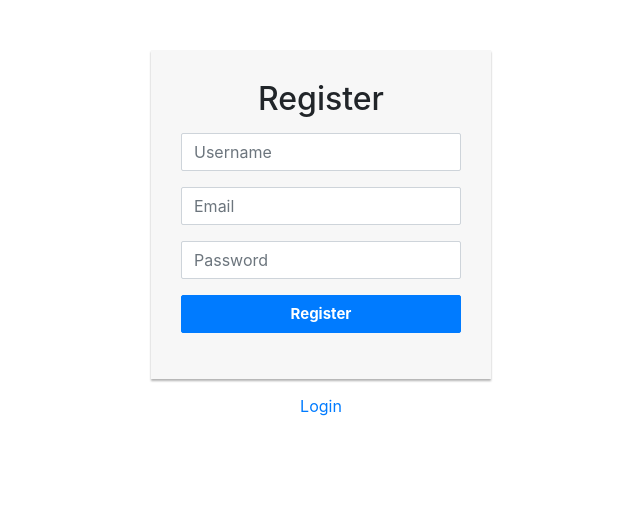
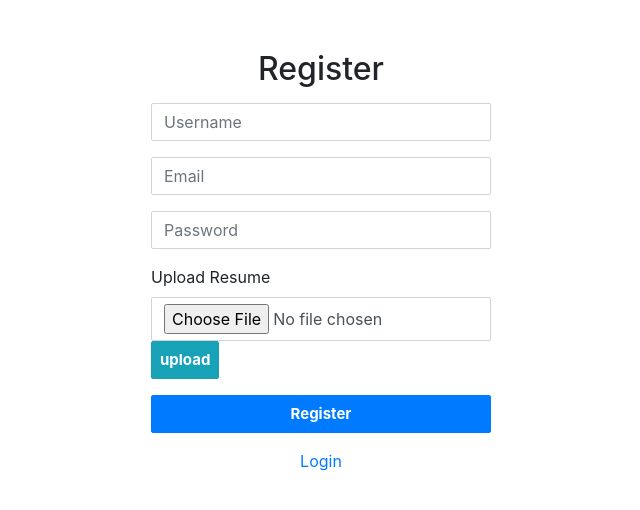
Before and after one commit to TaseenAnsari/taskrudra, a Node server app: page /register in a window 1280 px wide. Shown: the part 56-566 px from the top of the page, without its empty margins (319-959 px from the left). Run offline with Node 20, Linux system fonts and the light colour scheme; some libraries are stand-ins or nearby versions.

Commit message:
upload fuctionality

```diff
--- a/controllers/userAuth.js
+++ b/controllers/userAuth.js
@@ -30,7 +30,9 @@
             status:user[0].status,id:user[0]._id,
             username:req.body.payload.username,
             usernameu:user[0].username,
-            host:config.get('host')})
+            resume: user[0].resume,
+            host:config.get('host')
+        })
 
     }
     catch (err) {
@@ -134,3 +136,17 @@
         res.render('forgot', { message: err.message , type:"danger",host:config.get('host') })
     }
 }
+
+module.exports.upload = async(req,res,next)=>{
+    const resume = req.files
+        if(resume){
+            uploadPath = (require('../filename').dir)() + '/resume/'+ req.params.id+'_'+resume.files.name;
+            resume.files.mv(uploadPath, function(err) {
+                if (err)
+                 return res.send({status:401,message:"file not uploaded"})
+                else{
+                    return res.send({status:200,message:"file uploaded"})
+                }
+              });
+        }
+}
--- /dev/null
+++ b/filename.js
@@ -0,0 +1,3 @@
+module.exports.dir = function(){
+    return __dirname;
+}
--- a/middleware/authenticateApi.js
+++ b/middleware/authenticateApi.js
@@ -10,6 +10,7 @@ module.exports = async(req , res ,next)=>{
     next()
     }
     catch(err){
+        res.send(err.message)
         res.send({status:401,message:"Access Denied"})
     }
 }
--- a/middleware/validateuser.js
+++ b/middleware/validateuser.js
@@ -7,6 +7,7 @@ module.exports = async(req ,res ,next)=>{
         next()
     }
     catch(err){
+        console.log(err.message)
         if(err.message==='"username" length must be at least 3 characters long') return res.send({status:404,message:err.message})
         if(err.message==='"username" is not allowed to be empty') return res.send({status:404,message:err.message})
         if(err.message==='"email" is not allowed to be empty') return res.send({status:404,message:err.message})
--- a/package.json
+++ b/package.json
@@ -22,6 +22,8 @@
     "cookie-parser": "^1.4.6",
     "ejs": "^3.1.6",
     "express": "^4.17.1",
+    "express-fileupload": "^1.2.1",
+    "express-zip": "^3.0.0",
     "helmet": "^4.6.0",
     "joi": "^17.4.2",
     "jsonwebtoken": "^8.5.1",
--- a/routes/userAuth.route.js
+++ b/routes/userAuth.route.js
@@ -1,6 +1,6 @@
 const express = require('express');
 const router = express.Router();
-const {loginUser ,registerUser,login , logout , userForgotPass ,forgotPass , userResetPass  , index ,updateUser} = require('../controllers/userAuth')
+const {loginUser ,registerUser,login , logout , userForgotPass ,forgotPass , userResetPass  , index ,updateUser , upload} = require('../controllers/userAuth')
 const validateLogin = require('../middleware/validatelogin')
 const sendmail = require('../middleware/sendmail')
 const auth = require('../middleware/authenticate')
@@ -14,7 +14,7 @@ router.get('/forgot-password',userForgotPass) // provide forgot password form
 router.get('/reset-password/:id/:token',userResetPass) //provide reset password form
 
 
-
+router.post('/upload/:id',upload) // update user
 router.post('/logout',logout) //un-authorized from all api functionality
 router.post('/forgot-password',forgotPass,sendmail) //send unique password url link to user mail
 router.post('/login',validateLogin,login) //authorized from all api functionality
--- a/routes/users.route.js
+++ b/routes/users.route.js
@@ -1,11 +1,11 @@
 const express = require('express');
 const router = express.Router();
-const {deleteUser , update, getUsers, resetPass ,register} = require('../controllers/users')
+const {deleteUser , update, getUsers, resetPass ,register,resume} = require('../controllers/users')
 const auth2 = require('../middleware/authenticateApi')
 const validateuser = require('../middleware/validateuser')
 const validatereset = require('../middleware/validatereset');
 
-
+router.get('/api/users/resume/:resume',resume) //fetch all user data
 
 
 //API
--- a/server.js
+++ b/server.js
@@ -7,6 +7,9 @@ const users = require('./routes/users.route')
 const userAuth = require('./routes/userAuth.route');
 const helmet = require('helmet');
 const compression = require('compression')
+const upload = require('express-fileupload');
+const zip = require('express-zip');
+
 //Database Connection
 require('./models/connection.db')();
 
@@ -19,6 +22,7 @@ const port = config.get('port') || 5500
 app.use(helmet({
     contentSecurityPolicy: false,
   }))
+app.use(upload())
 app.use(compression())
 app.use(express.urlencoded({ extended: false }));
 app.use(express.json());
@@ -30,6 +34,5 @@ app.use('/', users);
 app.use('/', userAuth)
 
 
-
 //start server
-module.exports = app.listen(process.env.PORT|| port, () => console.log("connect to port",port))
+module.exports.server = app.listen(process.env.PORT|| port, () => console.log("connect to port",port))
--- a/views/index.ejs
+++ b/views/index.ejs
@@ -43,9 +43,13 @@
                         <li class="list-group-item">
                             <h3>#${i+1} ${data[i].username}</h3>
                             <p>${data[i].email}</p>
+                            <p>Resume <a href="/api/users/resume/${data[i].resume}">${data[i].resume}</a>
                             <p>
                                 <span class="text-success"> Active</span>
                             </p>
+                            <div>
+
+                            </div>
                             <div class="row">
                                 <button type="button" class="btn btn-sm btn-danger" onclick="deleteUser('${data[i]._id}')">Delete</button>
                                 <a class="btn btn-sm btn-info ml-1" href="/updateuser/${data[i]._id}">Update</a>
--- a/views/register.ejs
+++ b/views/register.ejs
@@ -56,7 +56,6 @@
         </button>
     </nav>
     <div class="login-form">
-        <form>
             <h2 class="text-center">Register</h2>
             <div class="form-group">
                 <input type="text" class="form-control" placeholder="Username" name="username" required="required">
@@ -67,6 +66,11 @@
             <div class="form-group">
                 <input type="password" class="form-control" placeholder="Password" name="password" required="required">
             </div>
+            <div class="mb-3" id="upload">
+                <label for="formFile" class="form-label">Upload Resume</label>
+                <input class="form-control" type="file" name="resume" accept=".txt,.pdf">
+                <button class="btn btn-sm btn-info" onclick="upload()">upload</button>
+            </div>
             <div class="form-group">
                 <p class="text-danger">
                     <%- message %>
@@ -75,18 +79,18 @@
             <div class="form-group">
                 <button type="button" class="btn btn-primary btn-block" onclick="register()">Register</button>
             </div>
-        </form>
         <p class="text-center"><a href="login">Login</a></p>
     </div>
     <script src="https://cdn.jsdelivr.net/npm/axios/dist/axios.min.js"></script>
     <script>
         const register = async () => {
+            if(!document.getElementsByName('resume') || !document.getElementsByName('filename')[0]) return window.alert('Upload File first')
             const res = await axios.post(`${'<%- host %>'}/api/users/`, {
                 username: document.getElementsByName('username')[0].value,
                 password: document.getElementsByName('password')[0].value,
-                email: document.getElementsByName('email')[0].value
+                email: document.getElementsByName('email')[0].value,
+                resume: document.getElementsByName('filename')[0].innerHTML
             });
-        console.log(res)
         if (res.data.status === 200) {
 
             window.alert('Successfully Register')
@@ -95,13 +99,36 @@
         else if (res.data.status === 404) {
 
             window.alert(res.data.message)
-            window.location.href = `${'<%- host %>'}/register`;
+            // window.location.href = `${'<%- host %>'}/register`;
         }
         else {
             window.alert('User Already Exist')
-            window.location.href = `${'<%- host %>'}/register`;
+            // window.location.href = `${'<%- host %>'}/register`;
         }
     }
+    const upload = async () => {
+            const formData = new FormData();
+            const name = Math.random() * (999999- 99999) + 99999
+            const file = document.getElementsByName('resume')[0].files[0]
+            formData.append("files", file)
+            const res = await axios.post(`${'<%- host %>'}/upload/${name}`, formData)
+            if (res.data.status === 200) {
+                document.getElementById('upload').innerHTML = `
+                <label for="formFile" class="form-label" name="filename">${name}_${file.name}</label>
+                <button class="btn btn-sm btn-danger" onclick="remove()">Remove</button>
+                `
+            }
+            else if(res.data.status === 401){
+                window.location.href = `${'<%- host %>'}`;
+            }
+        }
+        const remove = async () => {
+            document.getElementById('upload').innerHTML = `
+                <label for="formFile" class="form-label">Upload Resume</label>
+                <input class="form-control" type="file" name="resume" accept=".txt,.pdf">
+                <button class="btn btn-sm btn-info" onclick="upload()">upload</button>
+            `
+        }
     </script>
 
 </body>
```
Also changed, not shown: controllers/users.js (+17 -6 lines), models/users.model.js (+7 -2 lines), views/update.ejs (+50 -11 lines), 2 other files.
